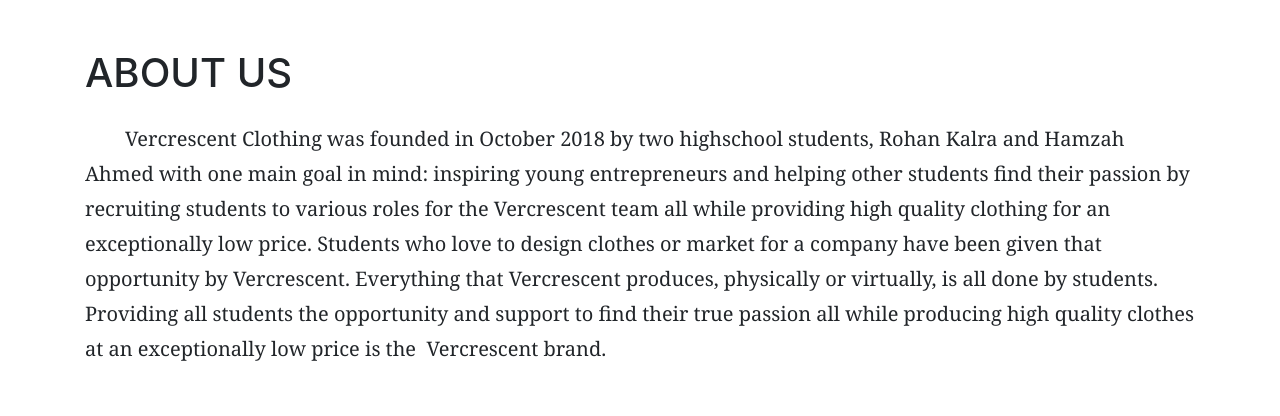
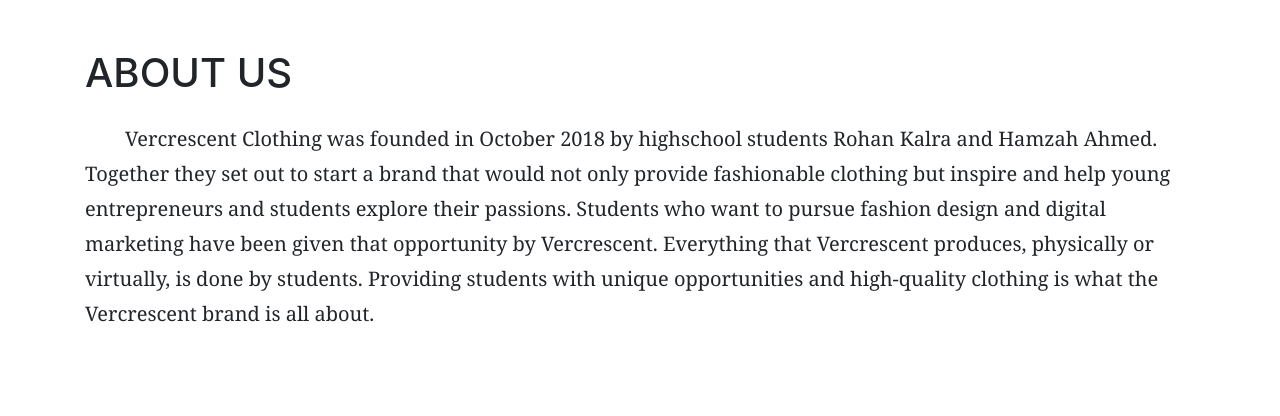
Before and after one commit to Vercrescent/Website, a plain HTML site: page index.html in a window 1280 px wide. Shown: the part 2440-2856 px from the top of the page. Drawn offline with nearby package versions, Linux system fonts and the light colour scheme.

Commit message:
adjusted about section

```diff
--- a/index.html
+++ b/index.html
@@ -162,13 +162,11 @@
             </div>
             <div>
                 <p  class = "tab mt-4 lead">
-                    Vercrescent Clothing was founded in October 2018 by two highschool students, Rohan Kalra and Hamzah Ahmed with one main
-                    goal in mind: inspiring young entrepreneurs and helping other students find their passion by recruiting students to
-                    various roles for the Vercrescent team all while providing high quality clothing for an exceptionally low price.
-                    Students who love to design clothes or market for a company have been given that opportunity by Vercrescent. Everything
-                    that Vercrescent produces, physically or virtually, is all done by students. Providing all students the opportunity and
-                    support to find their true passion all while producing high quality clothes at an exceptionally low price is
-                    the  Vercrescent brand.
+                    Vercrescent Clothing was founded in October 2018 by highschool students Rohan Kalra and Hamzah Ahmed. Together they set
+                    out to start a brand that would not only provide fashionable clothing but inspire and help young entrepreneurs and students
+                    explore their passions. Students who want to pursue fashion design and digital marketing have been given that
+                    opportunity by Vercrescent. Everything that Vercrescent produces, physically or virtually, is done by students.
+                    Providing students with unique opportunities and high-quality clothing is what the Vercrescent brand is all about.
                 </p>
             </div>
         </div>
```
